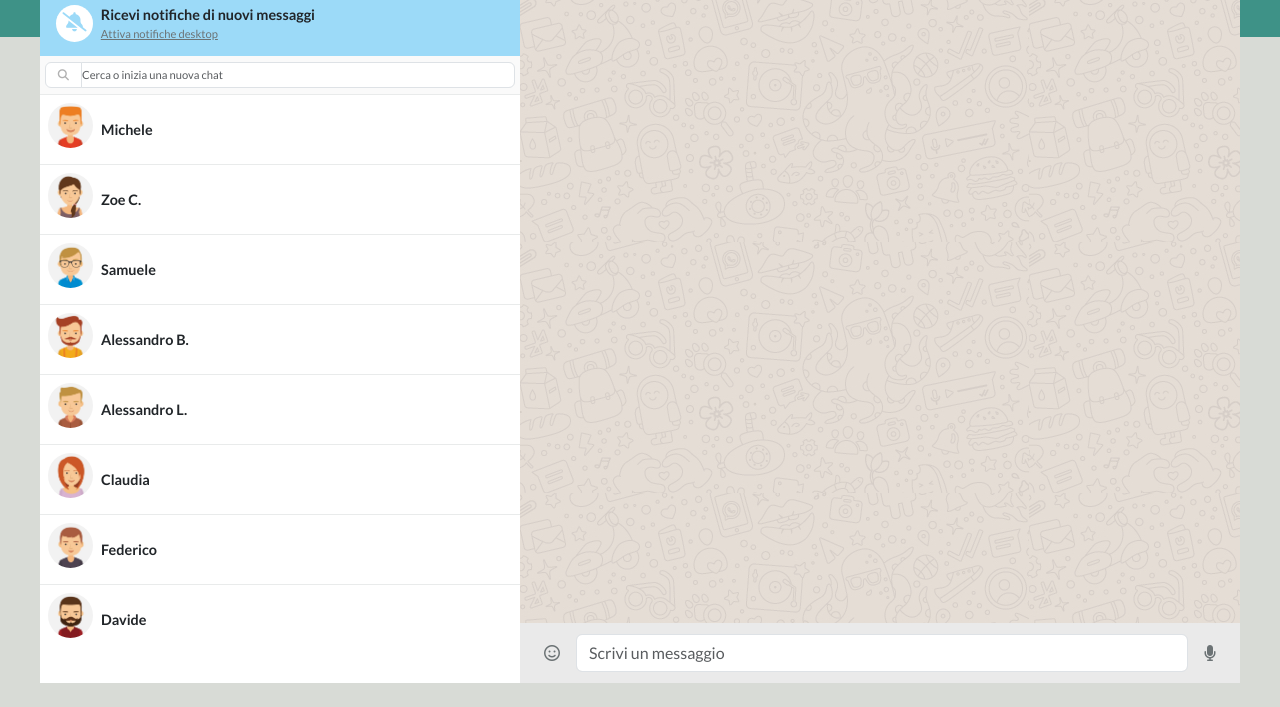
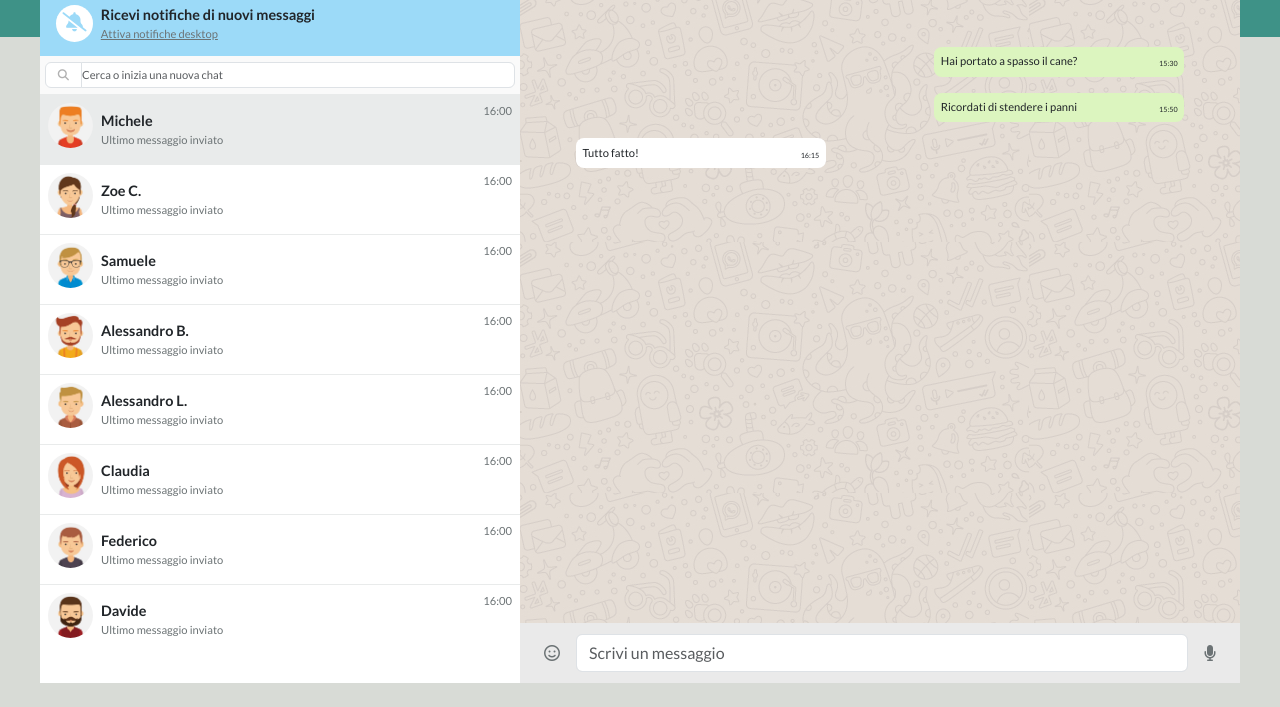
Before and after one commit to WebGCDev/vue-boolzapp, a plain HTML site: page milestone2/index.html in a window 1280 px wide. Shown: the part 93-800 px from the top of the page. Drawn offline with nearby package versions, Linux system fonts and the light colour scheme.

Commit message:
feat: add MILESTONE 2 Completed Loading Ok

```diff
--- a/milestone2/index.html
+++ b/milestone2/index.html
@@ -82,7 +82,9 @@
           <div class="preview">
             <div
               class="chat_preview d-flex justify-content-between p-2"
+              :class="activeContact === index ? 'active' : ''"
               v-for="(contact, index) in contacts"
+              @click="selectChat(index)"
             >
               <div class="chat_preview_left d-flex">
                 <img
@@ -94,12 +96,15 @@
                   class="contact_info d-flex flex-column justify-content-center"
                 >
                   <span class="contact_name d-block"> {{contact.name}} </span>
-                  </span>
+
+                  <span class="last_message_text">
+                    Ultimo messaggio inviato</span
+                  >
                 </div>
               </div>
               <!-- Last message sent time  -->
               <div class="chat_preview_right">
-                <div class="last_message_time"></div>
+                <div class="last_message_time">16:00</div>
               </div>
             </div>
           </div>
@@ -121,7 +126,9 @@
                 <span class="contact_name d-block">
                   {{contacts[activeContact].name}}
                 </span>
-                <span class="last_access"> Ultimo accesso oggi alle</span>
+                <span class="last_access">
+                  Ultimo accesso oggi alle ore 20:15</span
+                >
               </div>
             </div>
             <!-- Icons Find in conversation, attach, options -->
@@ -133,6 +140,18 @@
           </div>
           <!-- Chat where the conversation will take place with related messages received and sent -->
           <div class="chat_body p-5 d-flex flex-column">
+            <div
+              class="message m-2 d-flex justify-content-between"
+              v-for="(element, index) in contacts[activeContact].messages"
+              :class="element.status === 'sent' ? 'sent' : 'received'"
+            >
+              <span class="span_message align-self-start"
+                >{{element.message}}</span
+              >
+              <span class="span_date d-block text-end align-self-end">
+                {{splitDate(element, index)}}</span
+              >
+            </div>
           </div>
           <!-- Write message to selected user -->
           <div class="chat_input d-flex align-items-center">
--- a/milestone2/main.js
+++ b/milestone2/main.js
@@ -169,5 +169,17 @@ createApp({
       ],
     };
   },
-  methods: {},
+  methods: {
+    splitDate(element, i) {
+      const time = element.date.split(' ').pop();
+      let no_sec_array = time.split(':');
+      no_sec_array.pop();
+      const no_sec_time = no_sec_array.join(':');
+
+      return no_sec_time;
+    },
+    selectChat(i) {
+      this.activeContact = i;
+    },
+  },
 }).mount('#app');
--- a/milestone2/style.css
+++ b/milestone2/style.css
@@ -145,6 +145,23 @@ span.enable {
   background-image: url('./img/mine.jpg');
 }
 
+.chat_body .message {
+  font-size: 0.7rem;
+  padding: 0.4rem;
+  border-radius: 0.5rem;
+  width: 40%;
+}
+
+.chat_body > .sent {
+  background-color: #dcf5bf;
+  align-self: flex-end;
+}
+
+.chat_body > .received {
+  background-color: white;
+  align-self: flex-start;
+}
+
 .span_date {
   font-size: 0.45rem;
 }
```
Lines whose indentation alone changed are shown as unchanged.
